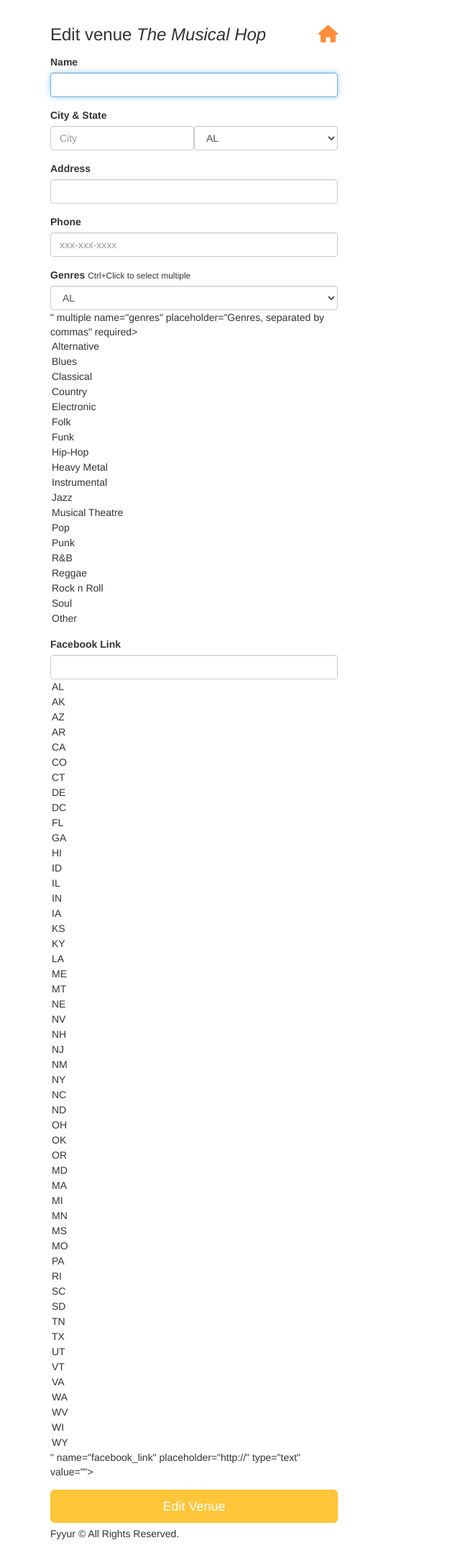
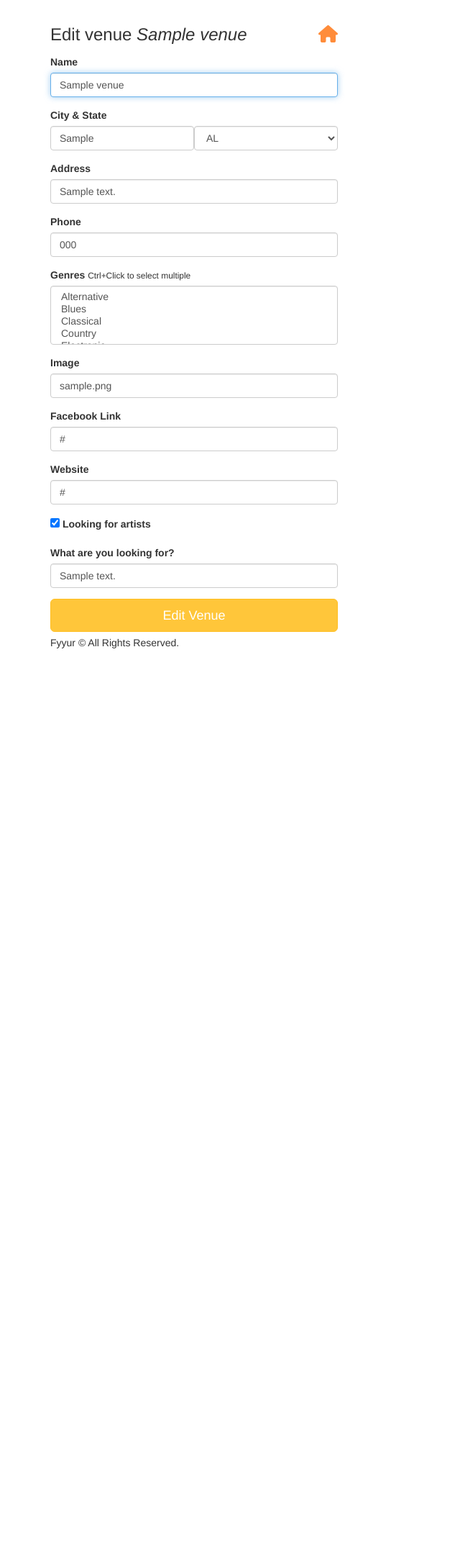
Before and after one commit to ahmed-gharib89/Fyyur-web-app, a Flask app: page /venues/1/edit in a window 1280 px wide. Shown: the part 60-2236 px from the top of the page at 72% size, without its empty margins (0-640 px from the left). After the commit the page ends 961 px from the top, so only its background shows below. Run offline with Flask 2, Linux system fonts and the light colour scheme; tables that the repository leaves empty hold one stand-in row (values such as "Sample post"); some libraries are stand-ins or nearby versions.

Commit message:
Update edit artist

```diff
--- a/app.py
+++ b/app.py
@@ -475,13 +475,13 @@ def edit_artist(artist_id):
         "seeking_description": artist.seeking_description,
         "image_link": artist.image_link
     }
-    # TODO: populate form with fields from artist with ID <artist_id>
+    # Done: populate form with fields from artist with ID <artist_id>
     return render_template('forms/edit_artist.html', form=form, artist=artist)
 
 
 @app.route('/artists/<int:artist_id>/edit', methods=['POST'])
 def edit_artist_submission(artist_id):
-    # TODO: take values from the form submitted, and update existing
+    # Done: take values from the form submitted, and update existing
     # artist record with ID <artist_id> using the new attributes
     form = request.form
     try:
@@ -494,7 +494,7 @@ def edit_artist_submission(artist_id):
         artist.facebook_link = None if form['facebook_link'] == '' else form['facebook_link']
         artist.genres = request.form.getlist('genres')
         artist.website = None if form['website'] == '' else form['website']
-        artist.seeking_talent = True if request.form.get('seeking_talent', False) =='y' else False
+        artist.seeking_venue = True if request.form.get('seeking_venue', False) =='y' else False
         artist.seeking_description = None if form['seeking_description'] == '' else form['seeking_description']
         db.session.add(artist)
         db.session.commit()
@@ -514,28 +514,56 @@ def edit_artist_submission(artist_id):
 @app.route('/venues/<int:venue_id>/edit', methods=['GET'])
 def edit_venue(venue_id):
     form = VenueForm()
+    venue = Venue.query.get(venue_id)
     venue = {
-        "id": 1,
-        "name": "The Musical Hop",
-        "genres": ["Jazz", "Reggae", "Swing", "Classical", "Folk"],
-        "address": "1015 Folsom Street",
-        "city": "San Francisco",
-        "state": "CA",
-        "phone": "123-123-1234",
-        "website": "https://www.themusicalhop.com",
-        "facebook_link": "https://www.facebook.com/TheMusicalHop",
-        "seeking_talent": True,
-        "seeking_description": "We are on the lookout for a local artist to play every two weeks. Please call us.",
-        "image_link": "https://images.unsplash.com/photo-1543900694-133f37abaaa5?ixlib=rb-1.2.1&ixid=eyJhcHBfaWQiOjEyMDd9&auto=format&fit=crop&w=400&q=60"
+        "id": venue.id,
+        "name": venue.name,
+        "genres": venue.genres,
+        "address": venue.address,
+        "city": venue.city,
+        "state": venue.state,
+        "phone": venue.phone,
+        "website": venue.website,
+        "facebook_link": venue.facebook_link,
+        "seeking_talent": venue.seeking_talent,
+        "seeking_description": venue.seeking_description,
+        "image_link": venue.image_link
     }
-    # TODO: populate form with values from venue with ID <venue_id>
+    # Done: populate form with values from venue with ID <venue_id>
     return render_template('forms/edit_venue.html', form=form, venue=venue)
 
 
 @app.route('/venues/<int:venue_id>/edit', methods=['POST'])
 def edit_venue_submission(venue_id):
-    # TODO: take values from the form submitted, and update existing
+    # Done: take values from the form submitted, and update existing
     # venue record with ID <venue_id> using the new attributes
+    try:
+        form = request.form
+        venue = Venue.query.get(venue_id)
+        venue.name = form['name']
+        venue.city = form['city']
+        venue.state = form['state']
+        venue.address = form['address']
+        venue.phone = form['phone']
+        venue.image_link = None if form['image_link'] == '' else form['image_link']
+        venue.facebook_link = None if form['facebook_link'] == '' else form['facebook_link']
+        venue.genres = request.form.getlist('genres')
+        venue.website = None if form['website'] == '' else form['website']
+        venue.seeking_talent = True if request.form.get('seeking_talent', False) =='y' else False
+        venue.seeking_description = None if form['seeking_description'] == '' else form['seeking_description']
+        db.session.add(venue)
+        db.session.commit()
+        # on successful db insert, flash success
+        flash('Venue ' + form['name'] + ' was successfully listed!')
+    except():
+        db.session.rollback()
+        # Done: on unsuccessful db insert, flash an error instead.
+        # e.g., flash('An error occurred. Venue ' + data.name + ' could not be listed.')
+        # see: http://flask.pocoo.org/docs/1.0/patterns/flashing/
+        flash('An error occurred. Venue ' + form['name']+ ' could not be listed.')
+        print(sys.exc_info)
+    finally:
+        db.session.close()
     return redirect(url_for('show_venue', venue_id=venue_id))
 
 #  Create Artist
@@ -564,7 +592,7 @@ def create_artist_submission():
         artist.facebook_link = None if form['facebook_link'] == '' else form['facebook_link']
         artist.genres = request.form.getlist('genres')
         artist.website = None if form['website'] == '' else form['website']
-        artist.seeking_talent = True if request.form.get('seeking_talent', False) =='y' else False
+        artist.seeking_venue = True if request.form.get('seeking_venue', False) =='y' else False
         artist.seeking_description = None if form['seeking_description'] == '' else form['seeking_description']
         db.session.add(artist)
         db.session.commit()
--- a/forms.py
+++ b/forms.py
@@ -164,7 +164,7 @@ class ArtistForm(FlaskForm):
     website = StringField(
         'website', validators=[URL()]
     )
-    seeking_talent = BooleanField(
+    seeking_venue = BooleanField(
         'seeking_talent'
     )
     seeking_description = StringField(
--- a/templates/forms/edit_venue.html
+++ b/templates/forms/edit_venue.html
@@ -6,37 +6,61 @@
       <h3 class="form-heading">Edit venue <em>{{ venue.name }}</em> <a href="{{ url_for('index') }}" title="Back to homepage"><i class="fa fa-home pull-right"></i></a></h3>
       <div class="form-group">
         <label for="name">Name</label>
-        {{ form.name(class_ = 'form-control', autofocus = true) }}
+        {{ form.name(class_ = 'form-control', autofocus = true, value = venue.name) }}
     </div>
     <div class="form-group">
         <label>City & State</label>
         <div class="form-inline">
             <div class="form-group">
-              {{ form.city(class_ = 'form-control', placeholder='City', autofocus = true) }}
+                {{ form.city(class_ = 'form-control', placeholder='City', autofocus = true, value = venue.city) }}
             </div>
             <div class="form-group">
-              {{ form.state(class_ = 'form-control', placeholder='State', autofocus = true) }}
+                {{ form.state(class_ = 'form-control', placeholder='State', autofocus = true, value = venue.state) }}
             </div>
         </div>
     </div>
     <div class="form-group">
         <label for="address">Address</label>
-        {{ form.address(class_ = 'form-control', autofocus = true) }}
+        {{ form.address(class_ = 'form-control', autofocus = true, value = venue.address) }}
     </div>
     <div class="form-group">
         <label for="phone">Phone</label>
-          {{ form.phone(class_ = 'form-control', placeholder='xxx-xxx-xxxx', autofocus = true) }}
+        {{ form.phone(class_ = 'form-control', placeholder='xxx-xxx-xxxx', autofocus = true, value = venue.phone) }}
     </div>
     <div class="form-group">
         <label for="genres">Genres</label>
         <small>Ctrl+Click to select multiple</small>
-        {{ form.genres(class_ = 'form-control', placeholder='Genres, separated by commas', id=form.state, autofocus = true) }}
+        {{ form.genres(class_ = 'form-control', placeholder='Genres, separated by commas', autofocus = true, values = venue.genres) }}
     </div>
     <div class="form-group">
-          <label for="genres">Facebook Link</label>
-          {{ form.facebook_link(class_ = 'form-control', placeholder='http://', id=form.state, autofocus = true) }}
+        <label for="image_link">Image</label>
+        {{ form.image_link(class_ = 'form-control', placeholder='http://', autofocus = true, value = venue.image_link) }}
     </div>
-      <input type="submit" value="Edit Venue" class="btn btn-primary btn-lg btn-block">
+    <div class="form-group">
+        <label for="facebook_link">Facebook Link</label>
+        {{ form.facebook_link(class_ = 'form-control', placeholder='http://', autofocus = true, value = venue.facebook_link) }}
+    </div>
+    <div class="form-group">
+        <label for="website">Website</label>
+        {{ form.website(class_ = 'form-control', placeholder='http://', autofocus = true, value = venue.website) }}
+    </div>
+    <div class="form-group">
+        <label for="seeking_talent">{{ form.seeking_talent(class_ = 'form-checkbox', autofocus = true, checked = venue.seeking_talent) }} Looking
+            for artists </label>
+    </div>
+    <div class="form-group">
+        {% if venue.seeking_talent %}
+        <label for="seeking_description" id="label_seeking_description">What are you looking
+            for?</label>
+        {{ form.seeking_description(class_ = 'form-control', id='seeking_description', autofocus = true, value = venue.seeking_description) }}
+        {% else %}
+        <label for="seeking_description" id="label_seeking_description" class="hidden">What are you looking
+            for?</label>
+        {{ form.seeking_description(class_ = 'hidden', id='seeking_description', autofocus = true, value = venue.seeking_description) }}
+        {% endif %}
+    </div>
+    <input type="submit" value="Edit Venue" class="btn btn-primary btn-lg btn-block" />
 </form>
 </div>
+<script type="text/javascript" src="/static/js/app.js" defer></script>
 {% endblock %}
--- a/templates/forms/new_artist.html
+++ b/templates/forms/new_artist.html
@@ -44,7 +44,7 @@
             {{ form.website(class_ = 'form-control', placeholder='http://', autofocus = true) }}
         </div>
         <div class="form-group">
-            <label for="seeking_talent">{{ form.seeking_talent(class_ = 'form-checkbox', autofocus = true) }} Looking
+            <label for="seeking_venue">{{ form.seeking_venue(class_ = 'form-checkbox', autofocus = true) }} Looking
                 for venues </label>
         </div>
         <div class="form-group">
--- a/templates/pages/show_venue.html
+++ b/templates/pages/show_venue.html
@@ -5,6 +5,7 @@
     <div class="col-sm-6">
         <h1 class="monospace">
             {{ venue.name }}
+            <a href="/venues/{{ venue.id }}/edit"><button id="edit-artist" class="btn btn-primary btn-sm">Edit</button></a>
             <a href="/"><button id="delete-venue" class="btn btn-danger btn-sm">Delete</button></a>
         </h1>
         <p class="subtitle">
```
Also changed, not shown: templates/forms/edit_artist.html (+7 -1 lines). Lines whose indentation alone changed are shown as unchanged.
